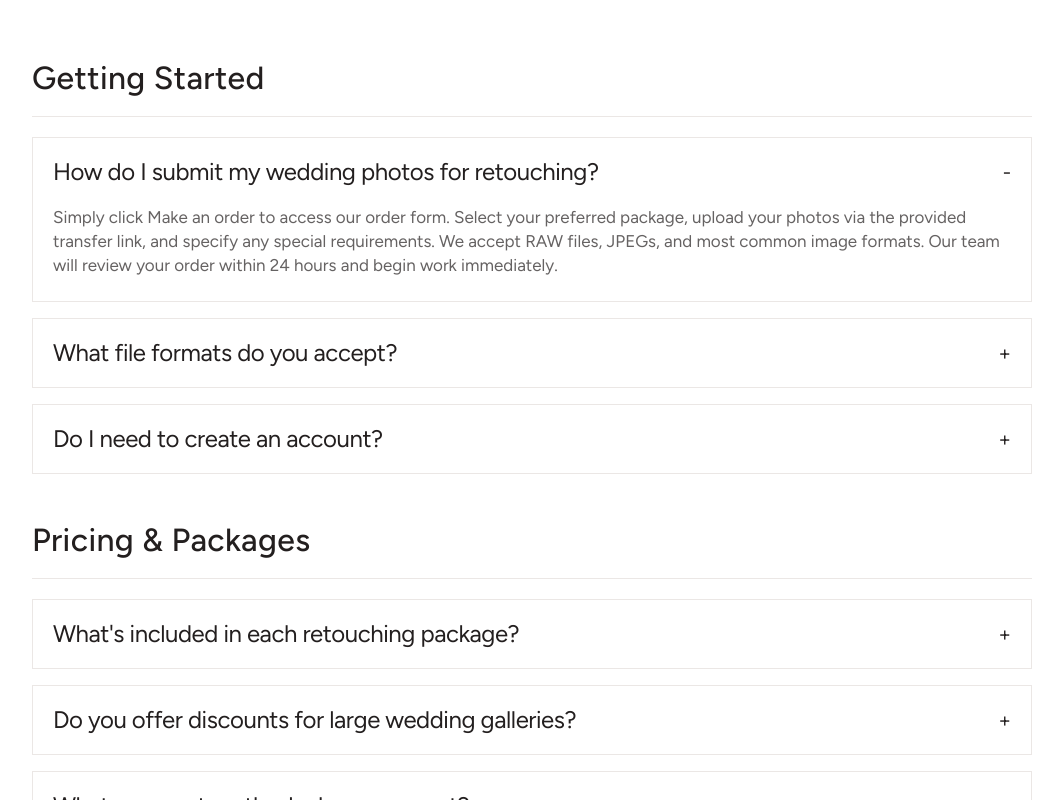
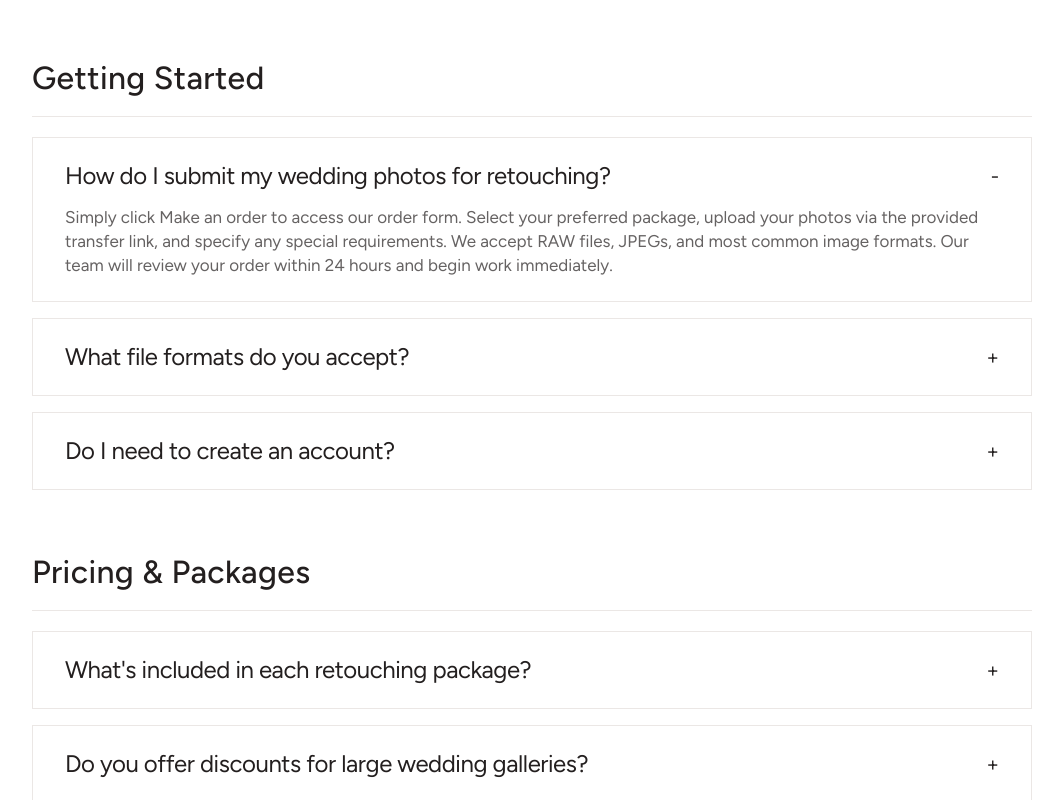
Before and after one commit to inflo0ms/ivy-studio, a Next.js app: page /faq in a window 1280 px wide. Shown: the part 500-1300 px from the top of the page, without its empty margins (108-1171 px from the left). Built offline with nearby package versions, Linux system fonts and the light colour scheme; a web font is replaced by a local one.

Commit message:
FAQ ui fixes

```diff
--- a/src/components/sections/faq/faq-accordion-groups.tsx
+++ b/src/components/sections/faq/faq-accordion-groups.tsx
@@ -15,7 +15,7 @@ export function FaqAccordionGroups({ groups }: FaqAccordionGroupsProps) {
   return (
     <section className="bg-white py-14 md:py-20">
       <Container className="max-w-[1000px]">
-        <div className="flex flex-col gap-12">
+        <div className="flex flex-col gap-16">
           {groups.map((group) => (
             <section key={group.title}>
               <h2 className="text-brand-black border-brand-border font-body border-b pb-5 text-[32px] leading-9 font-medium tracking-[0.4px]">
@@ -32,12 +32,12 @@ export function FaqAccordionGroups({ groups }: FaqAccordionGroupsProps) {
                   return (
                     <div
                       key={item.question}
-                      className="border-brand-border border"
+                      className="border-brand-border border px-8 py-6"
                     >
                       <button
                         type="button"
                         onClick={() => setOpenItem(isOpen ? '' : itemId)}
-                        className="flex w-full items-center justify-between gap-6 px-5 py-5 text-left"
+                        className="flex w-full items-center justify-between gap-6 text-left"
                         aria-expanded={isOpen}
                       >
                         <span className="text-brand-black font-body text-2xl leading-7 font-normal tracking-[-0.44px]">
@@ -49,7 +49,7 @@ export function FaqAccordionGroups({ groups }: FaqAccordionGroupsProps) {
                       </button>
 
                       {isOpen && (
-                        <p className="text-brand-black/70 font-body px-5 pb-6 text-[17px] leading-[1.4] font-normal">
+                        <p className="text-brand-black/70 font-body mt-4 text-[17px] leading-[1.4] font-normal">
                           {item.answer}
                         </p>
                       )}
```
